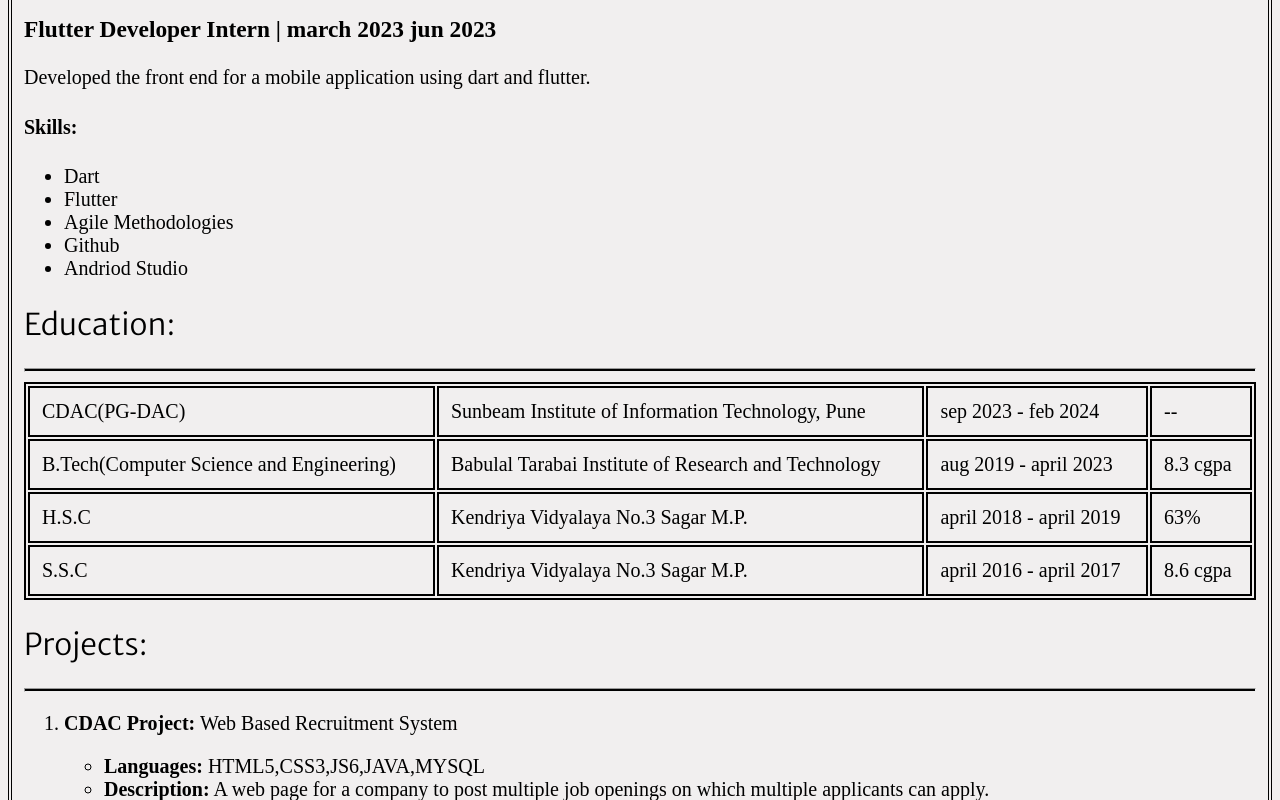
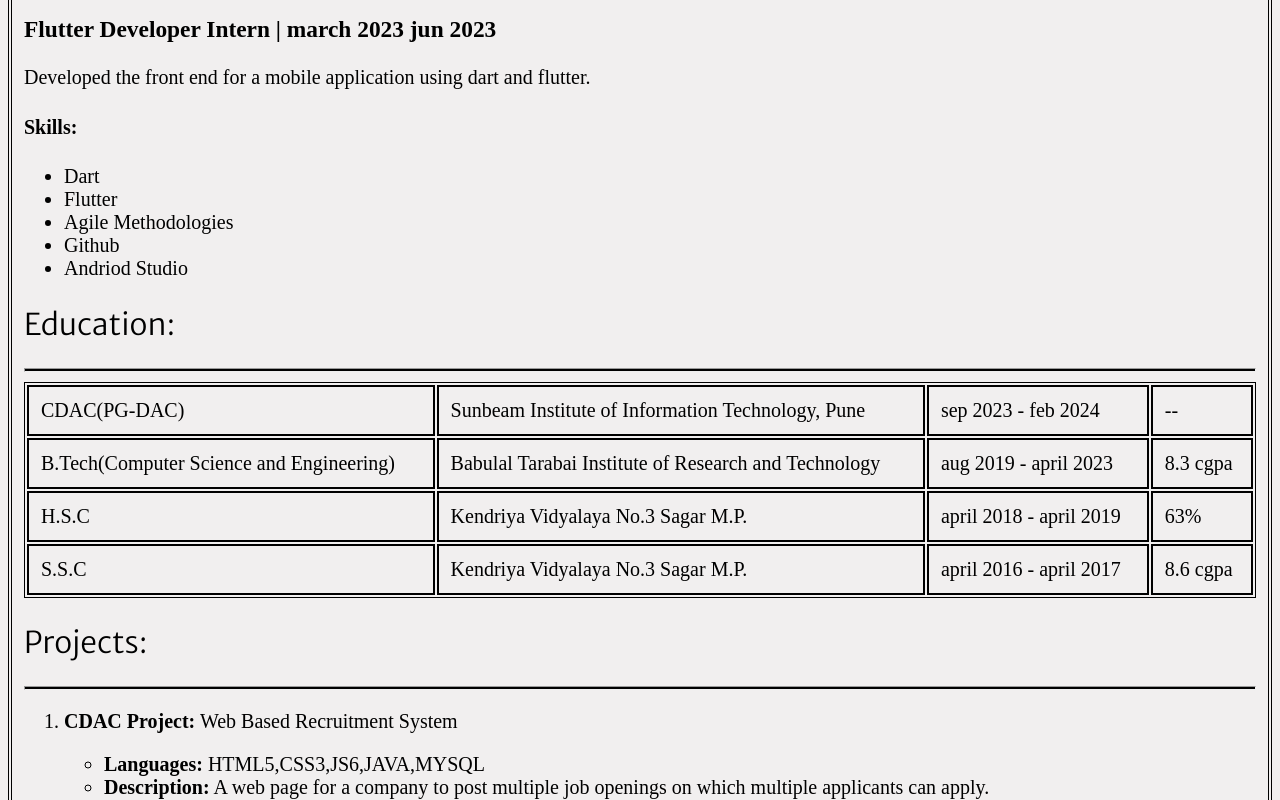
Before and after one commit to KDAC-adnan/WPT, a plain HTML site: page Assignment01/index.html in a window 1280 px wide. Shown: the part 517-1317 px from the top of the page. Drawn offline with Linux system fonts and the light colour scheme.

Commit message:
Assignment 01 changes uploaded

```diff
--- a/Assignment01/style.css
+++ b/Assignment01/style.css
@@ -39,7 +39,7 @@
 .education-table
 {
     width: 100%;
-    border: 2px solid;
+    border: 1px solid;
     border-color: #000;
 }
 .info-container {
```
